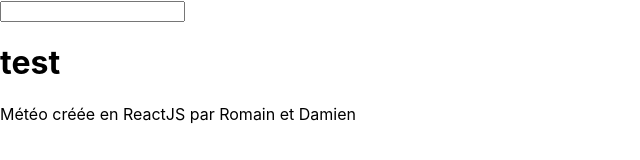
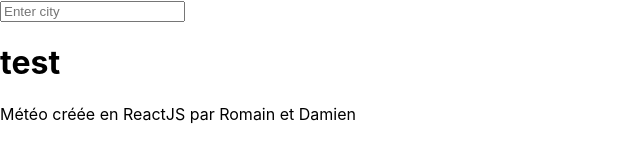
Before and after one commit to Romm1002/meteo-reactjs, a React (Create React App) app: page / in a window 1280 px wide. Shown: the top 160 px of the page, without its empty margins (0-640 px from the left). Built offline with nearby package versions, Linux system fonts and the light colour scheme.

Commit message:
étape 2

```diff
--- a/package.json
+++ b/package.json
@@ -6,7 +6,6 @@
     "@testing-library/jest-dom": "^5.16.5",
     "@testing-library/react": "^13.4.0",
     "@testing-library/user-event": "^13.5.0",
-    "axios": "^1.4.0",
     "react": "^18.2.0",
     "react-dom": "^18.2.0",
     "react-router-dom": "^6.11.2",
@@ -39,6 +38,7 @@
     ]
   },
   "devDependencies": {
+    "axios": "^1.4.0",
     "prettier": "^2.8.8"
   }
 }
--- a/src/components/searchForm.js
+++ b/src/components/searchForm.js
@@ -1,9 +1,52 @@
+import React, { useState, useEffect } from 'react';
+import axios from 'axios';
+
 const SearchForm = () => {
-    return (
-        <form>
-            <input type="text" />
-        </form>
-     );
-}
+  const [city, setCity] = useState('');
+  const [weatherData, setWeatherData] = useState(null);
+
+  useEffect(() => {
+    const fetchData = async () => {
+      try {
+        const apiKey = 'daec8b2f6abe31f4fc66091a92a6edda';
+        const apiUrl = `https://api.openweathermap.org/data/2.5/weather?q=${city}&appid=${apiKey}&units=metric&lang=fr`;
+
+        const response = await axios.get(apiUrl);
+        setWeatherData(response.data);
+      } catch (error) {
+        console.error('Une erreur est survenue :', error);
+      }
+    };
+
+    if (city !== '') {
+      fetchData();
+    }
+  }, [city]);
+
+  const handleSubmit = (e) => {
+    e.preventDefault();
+  };
+
+  return (
+    <div>
+      <form onSubmit={handleSubmit}>
+        <input
+          type="text"
+          value={city}
+          onChange={(e) => setCity(e.target.value)}
+          placeholder="Enter city"
+        />
+      </form>
+
+      {weatherData && (
+        <div>
+          <h2>Weather in {weatherData.name}</h2>
+          <p>Temperature: {weatherData.main.temp}°C</p>
+          <p>Description: {weatherData.weather[0].description}</p>
+        </div>
+      )}
+    </div>
+  );
+};
 
 export default SearchForm;
--- a/src/pages/home.js
+++ b/src/pages/home.js
@@ -4,8 +4,8 @@ import WeatherDisplay from "../components/weatherDisplay";
 const Home = () => {
     return (
         <>
-            <SearchForm/>
-            <WeatherDisplay/>
+            <SearchForm />
+            <WeatherDisplay />
         </>
      );
 }
```
Also changed, not shown: 1 other file (tests, documents, lock files or other folders).
